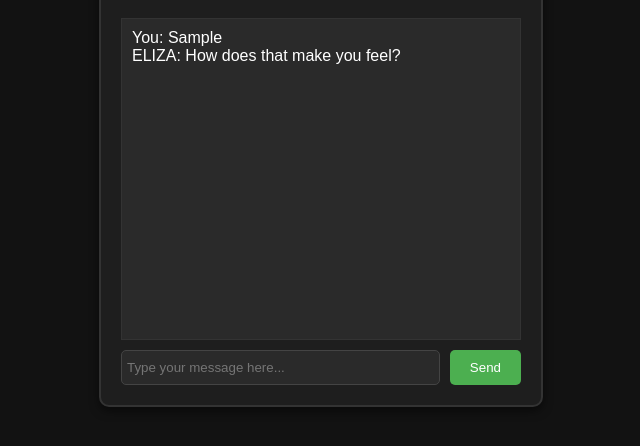
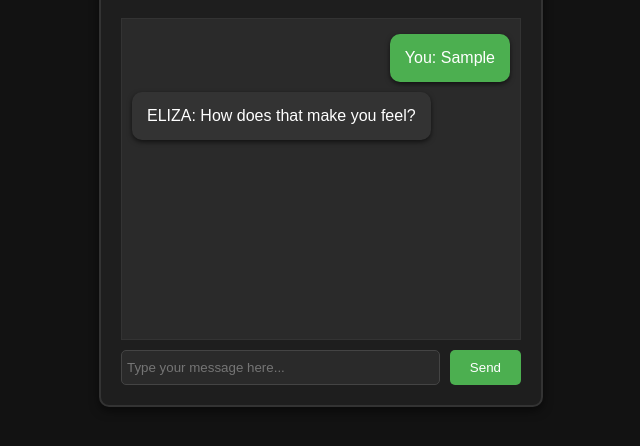
Before and after one commit to DominicArthur/EmergingTech, a plain HTML site: page eliza/index.html in a window 1280 px wide. Both pictures are taken after typing "Sample" into the empty fields and a click on the button "Send". Shown: the part 238-684 px from the top of the page, without its empty margins (319-959 px from the left). Drawn offline with Linux system fonts and the light colour scheme.

Commit message:
Added better code practice and made the chatbot look cleaner

```diff
--- a/eliza/eliza.js
+++ b/eliza/eliza.js
@@ -32,7 +32,7 @@ const responses = [
     // Function to display messages in the chatbox
     function addMessage(sender, message){
       const messageElement = document.createElement("div");
-      messageElement.className = sender; // 'User' or 'Bot'
+      messageElement.className = sender  === "user" ? "user-message" : "bot-message"; // 'User' or 'Bot'
       messageElement.textContent = message;
       chatBox.appendChild(messageElement);
       chatBox.scrollTop = chatBox.scrollHeight; // Auto-scroll to the last message
--- a/eliza/style.css
+++ b/eliza/style.css
@@ -1,16 +1,6 @@
-/* Style for the chat container */
-#chat-container {
-    width: 400px;
-    margin: 0 auto;
-    padding: 20px;
-    border: 2px solid #333;
-    border-radius: 10px;
-    background-color: #1e1e1e;
-    color: #e0e0e0;
-    box-shadow: 0px 4px 10px rgba(0, 0, 0, 0.5);
-    font-family: Arial, sans-serif;
-  }
-
+/* ------------------------------------------------- */
+/* General Body Styling */
+/* ------------------------------------------------- */
   body {
     display: flex;
     justify-content: center;
@@ -22,12 +12,31 @@
     font-family: Arial, sans-serif;
   }
 
+/* ------------------------------------------------- */
+/* Chat Container Styling */
+/* ------------------------------------------------- */
+
+#chat-container {
+  width: 400px;
+  margin: 0 auto;
+  padding: 20px;
+  border: 2px solid #333;
+  border-radius: 10px;
+  background-color: #1e1e1e;
+  color: #e0e0e0;
+  box-shadow: 0px 4px 10px rgba(0, 0, 0, 0.5);
+  font-family: Arial, sans-serif;
+}
+
   /* Title */
   #chat-container h1 {
     text-align: center;
   }
 
-  /* Chat history box */
+/* ------------------------------------------------- */
+/* Chat History Box Styling */
+/* ------------------------------------------------- */
+
   #chat-box {
     height: 300px;
     overflow-y: auto;
@@ -36,9 +45,38 @@
     padding: 10px;
     margin-bottom: 10px;
     background-color: #2a2a2a;
+    display: flex;
+    flex-direction: column;
   }
 
-  /* Chat input area */
+  .user-message, .bot-message {
+    display: block;
+    padding: 15px;
+    margin: 5px 0;
+    border-radius: 10px;
+    max-width: 80%;
+    word-wrap: break-word;
+    box-shadow: 0 2px 5px rgba(0, 0, 0, 0.6);
+  }
+
+  .user-message {
+    background-color: #4caf50; /* Green for user */
+    color: #ffffff;
+    align-self: flex-end; /* Align to the right */
+    text-align: left;
+}
+
+.bot-message {
+    background-color: #333333; /* Dark gray for bot */
+    color: #ffffff;
+    align-self: flex-start; /* Align to the left */
+    text-align: left;
+}
+
+/* ------------------------------------------------- */
+/* Chat Input Area Styling */
+/* ------------------------------------------------- */
+
   #chat-input {
     display: flex;
     gap: 10px;
```
